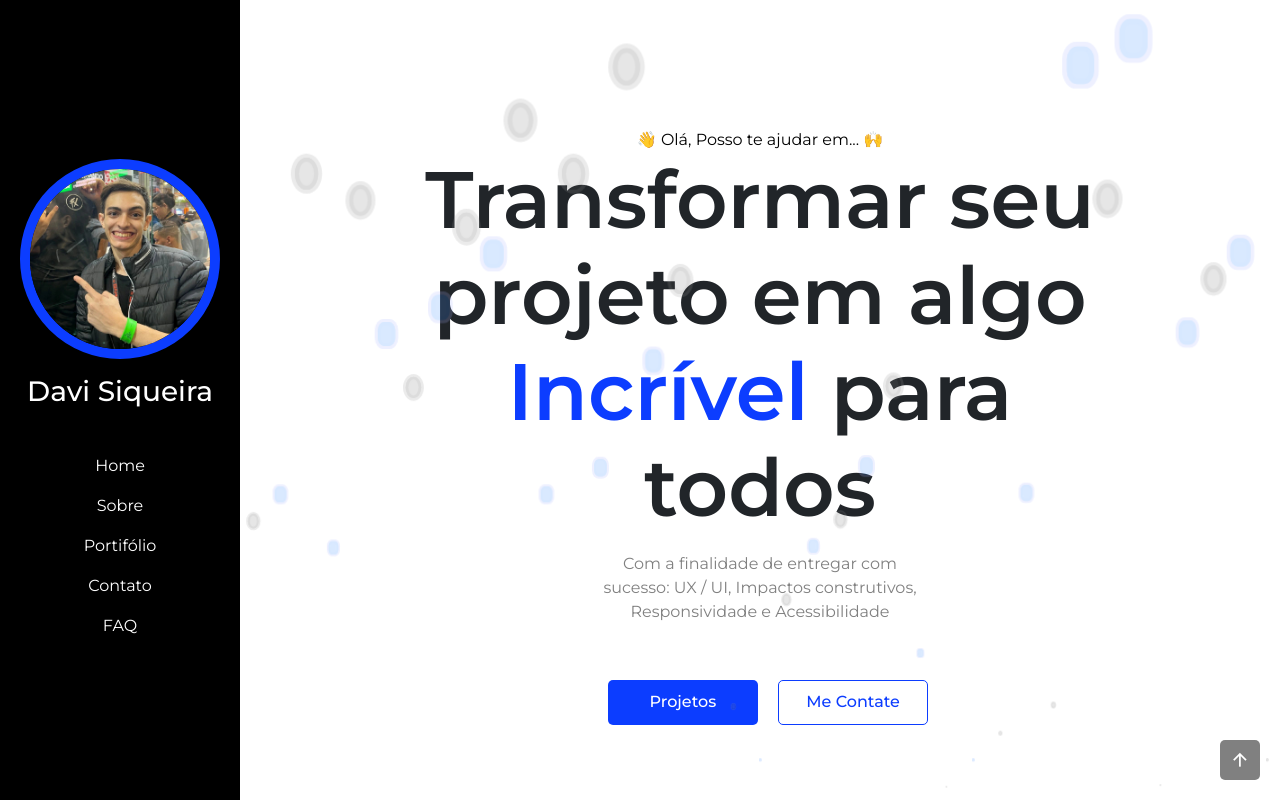
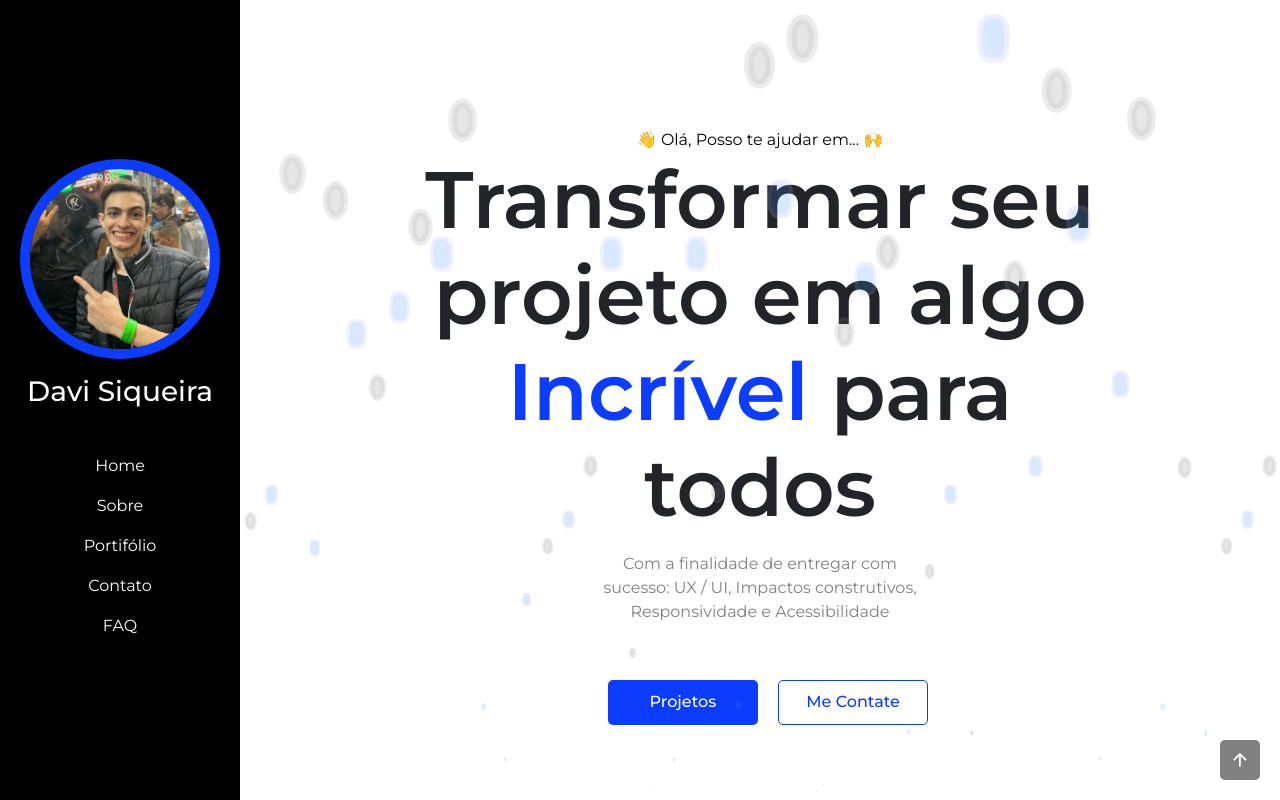
Before and after one commit to DaviSiqueirando/davisiqueira.github.io, a plain HTML site: page index.html in a window 1280 px wide. Shown: the top 800 px of the page. Drawn offline with nearby package versions, Linux system fonts and the light colour scheme.

Commit message:
Ajustes em todas as resoluções de tela!

```diff
--- a/index.html
+++ b/index.html
@@ -86,24 +86,17 @@
             <span style="--i:22;"></span>
             <span style="--i:21;"></span>
             <span style="--i:26;"></span>
-            <span style="--i:12;"></span>
-            <span style="--i:24;"></span>
-            <span style="--i:13;"></span>
-            <span style="--i:28;"></span>
-            <span style="--i:17;"></span>
-            <span style="--i:20;"></span>
-            <span style="--i:30;"></span>
             <span style="--i:34;"></span>
             <span style="--i:32;"></span>
             <span style="--i:38;"></span>
             <span style="--i:40;"></span>
             <span style="--i:41;"></span>
             <span style="--i:43;"></span>
-            <span style="--i:46;"></span>
+            <span style="--i:21;"></span>
             <span style="--i:36;"></span>
             <span style="--i:31;"></span>
             <span style="--i:32;"></span>
-            <span style="--i:33;"></span>
+            <span style="--i:21;"></span>
             <span style="--i:42;"></span>
             <span style="--i:64;"></span>
             <span style="--i:58;"></span>
@@ -113,7 +106,25 @@
             <span style="--i:48;"></span>
             <span style="--i:50;"></span>
             <span style="--i:51;"></span>
-            <span style="--i:32;"></span>
+            <span style="--i:63;"></span>
+            <span style="--i:69;"></span>
+            <span style="--i:12;"></span>
+            <span style="--i:33;"></span>
+            <span style="--i:59;"></span>
+            <span style="--i:80;"></span>
+            <span style="--i:43;"></span>
+            <span style="--i:87;"></span>
+            <span style="--i:82;"></span>
+            <span style="--i:62;"></span>
+            <span style="--i:76;"></span>
+            <span style="--i:56;"></span>
+            <span style="--i:34;"></span>
+            <span style="--i:13;"></span>
+            <span style="--i:33;"></span>
+            <span style="--i:40;"></span>
+            <span style="--i:41;"></span>
+            <span style="--i:43;"></span>
+
         </div>
 
     <section id="home" class="home full-height px-lg-5 ">
```
